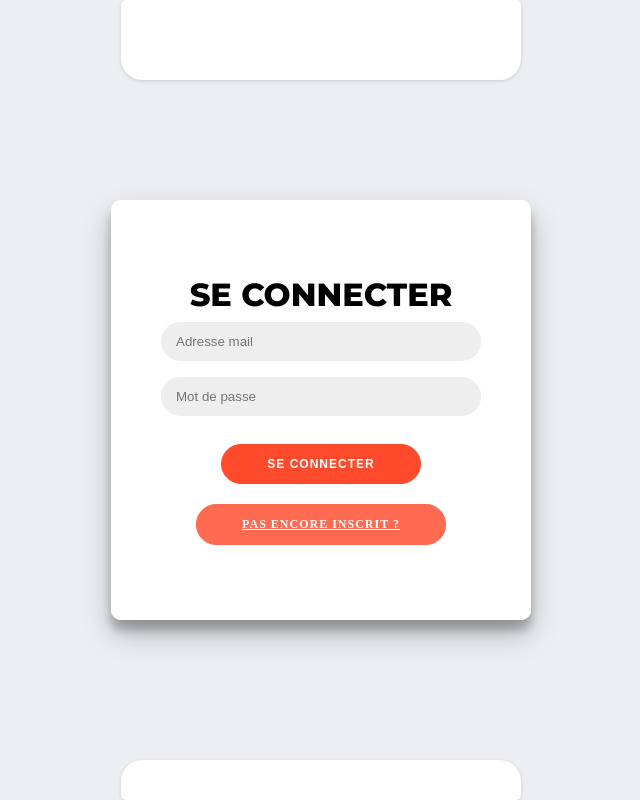
After one commit to xTOUKAM/CloudHome, a PHP site: page /website/src/user/login.php in a window 1280 px wide. The commit adds this page. Shown: the whole page, without its empty margins (319-959 px from the left). Run offline with PHP 8.4, Linux system fonts and the light colour scheme; some libraries are stand-ins or nearby versions.

Commit message:
Ajout de la fonction login + post_login

```diff
--- a/src/assets/css/inc.css
+++ b/src/assets/css/inc.css
@@ -63,7 +63,7 @@ li {
     margin: auto;
 }
 
-a {
+.a-header-footer {
     text-decoration: none;
     position: relative;
     font-size: 24px;
@@ -93,12 +93,12 @@ li::before {
     transition: transform 0.3s ease-out, background 0.2s ease-out;
 }
 
-li.active a {
+li.active .a-header-footer {
     transform: translateY(-40px);
     position: relative;
 }
 
-a:hover {
+.a-header-footer:hover {
     color: #FFF;
     transform: scale(1.1);
     border-radius: 100%;
@@ -165,9 +165,9 @@ form {
     overflow: hidden;
     margin: auto;
     margin-top: 200px;
-    width: 400px;
+    width: 420px;
     max-width: 100%;
-    min-height: 480px;
+    min-height: 420px;
     display: flex;
     justify-content: center;
     align-items: center; /* Nouvelles propriétés pour centrer le contenu */
@@ -204,6 +204,28 @@ form {
 	outline: none;
 }
 
+.a-form {
+    margin-top: 20px;
+	border-radius: 20px;
+	border: 1px solid #ff6a50;
+	background-color: #ff6a50;
+	color: #FFFFFF;
+	font-size: 12px;
+	font-weight: bold;
+	padding: 12px 45px;
+	letter-spacing: 1px;
+	text-transform: uppercase;
+	transition: transform 80ms ease-in;
+}
+
+.a-form:active {
+	transform: scale(0.95);
+}
+
+.a-form:focus {
+	outline: none;
+}
+
 .inp-form {
 	background-color: #eee;
 	border: none;
--- a/src/includes/header.php
+++ b/src/includes/header.php
@@ -10,11 +10,11 @@
         <!-- Création de la barre de navigation -->
         <div>
             <ul class="tab">
-                <li><a href="/website/"><i class="lni lni-home"></i></a></li>
-                <li><a href="#"><i class="lni lni-laptop"></i></i></a></li>
-                <li><a href="/website/src/user/createAccount.php"><i class="lni lni-user"></i></a></li>
-                <li><a href="#"><i class="lni lni-support"></i></a></li>
-                <li><a href="#"><i class="lni lni-hand"></i></a></li>
+                <li><a class="a-header-footer" href="/website/"><i class="lni lni-home"></i></a></li>
+                <li><a class="a-header-footer" href="#"><i class="lni lni-laptop"></i></i></a></li>
+                <li><a class="a-header-footer" href="/website/src/user/login.php"><i class="lni lni-user"></i></a></li>
+                <li><a class="a-header-footer" href="#"><i class="lni lni-support"></i></a></li>
+                <li><a class="a-header-footer" href="#"><i class="lni lni-hand"></i></a></li>
             </ul>
         </div>
         <!-- Insertion des scripts -->
--- a/src/sql/post_inscription.php
+++ b/src/sql/post_inscription.php
@@ -90,6 +90,7 @@
         $_SESSION["email"] = $email;
 
         // On redirige l'utilisateur vers la page de connexion
+        header("Location: /website/src/user/login.php");
 
     } else {
         echo "Les variables ne sont pas renseignées !";
--- /dev/null
+++ b/src/user/login.php
@@ -0,0 +1,31 @@
+<!DOCTYPE html>
+<html lang="fr">
+    <head>
+        <meta charset="UTF-8">
+        <meta name="viewport" content="width=device-width, initial-scale=1.0">
+        <link rel=stylesheet href="../assets/css/inc.css">
+        <title>Se connecter</title>
+    </head>
+
+    <body>
+        <?php
+            require("../includes/header.php");
+        ?>
+        <div class="container">
+            <div class="form-container sign-in-container">
+                <form method="POST" action="/website/src/sql/post_seconnecter.php">
+                    <h1>Se connecter</h1>
+                    <input class="inp-form" type="email" id="email" name="email" placeholder="Adresse mail" />
+                    <input class="inp-form" type="password" id="password" name="password" placeholder="Mot de passe" />
+                    <button type="submit" class="btn-form">Se connecter</button>
+                    <a class="a-form" href="/website/src/user/register.php">Pas encore inscrit ?</a>
+                </form>
+            </div>
+        </div>
+        <footer>
+            <?php
+                require("../includes/footer.php");
+            ?>
+        </footer>
+    </body>
+</html>
```
Also changed, not shown: index.php (+13 -1 lines), src/sql/post_seconnecter.php (added, +54 -0 lines), src/user/register.php (renamed from src/user/createAccount.php).
